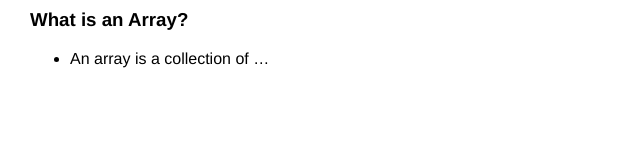
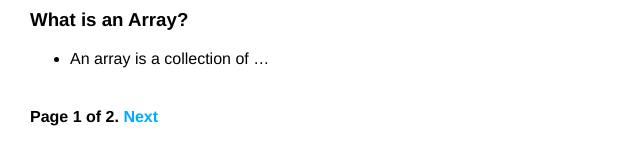
Before and after one commit to PhilaniMhlongo/Django-Blog, a Django app: page /blog/ in a window 1280 px wide. Shown: the part 808-974 px from the top of the page, without its empty margins (0-640 px from the left). Before the commit the page ends 876 px from the top, so only its background shows below. Run offline with Django 4.2, Linux system fonts and the light colour scheme; data comes from the database, SQL or seed files in the repository; both versions use the stored data as it was after the commit.

Commit message:
Added Pagination

```diff
--- a/mysite/blog/templates/blog/post/list.html
+++ b/mysite/blog/templates/blog/post/list.html
@@ -17,4 +17,5 @@
     </p>
     {{ post.body|markdown|truncatewords_html:30 }}
     {% endfor %}
+    {% include "pagination.html" with page=page_obj %}
     {% endblock %}
--- /dev/null
+++ b/mysite/blog/templates/pagination.html
@@ -0,0 +1,13 @@
+<div class="pagination">
+    <span class="step-links">
+      {% if page.has_previous %}
+        <a href="?page={{ page.previous_page_number }}">Previous</a>
+      {% endif %}
+      <span class="current">
+        Page {{ page.number }} of {{ page.paginator.num_pages }}.
+      </span>
+      {% if page.has_next %}
+        <a href="?page={{ page.next_page_number }}">Next</a>
+      {% endif %}
+    </span>
+  </div>
--- a/mysite/blog/views.py
+++ b/mysite/blog/views.py
@@ -1,5 +1,6 @@
 from django.shortcuts import render,get_object_or_404
 from django.http import Http404
+from django.core.paginator import Paginator
 from django.views.generic import ListView
 # Create your views here.
 
@@ -7,6 +8,10 @@ from .models import Post
 
 def post_list(request):
     posts=Post.published.all()
+
+    paginator = Paginator(post_list, 3)
+    page_number = request.GET.get('page', 1)
+    posts=paginator.page(page_number)
     return render(request,'blog/post/list.html',{'posts':posts})
 
 
```
Also changed, not shown: mysite/db.sqlite3.
